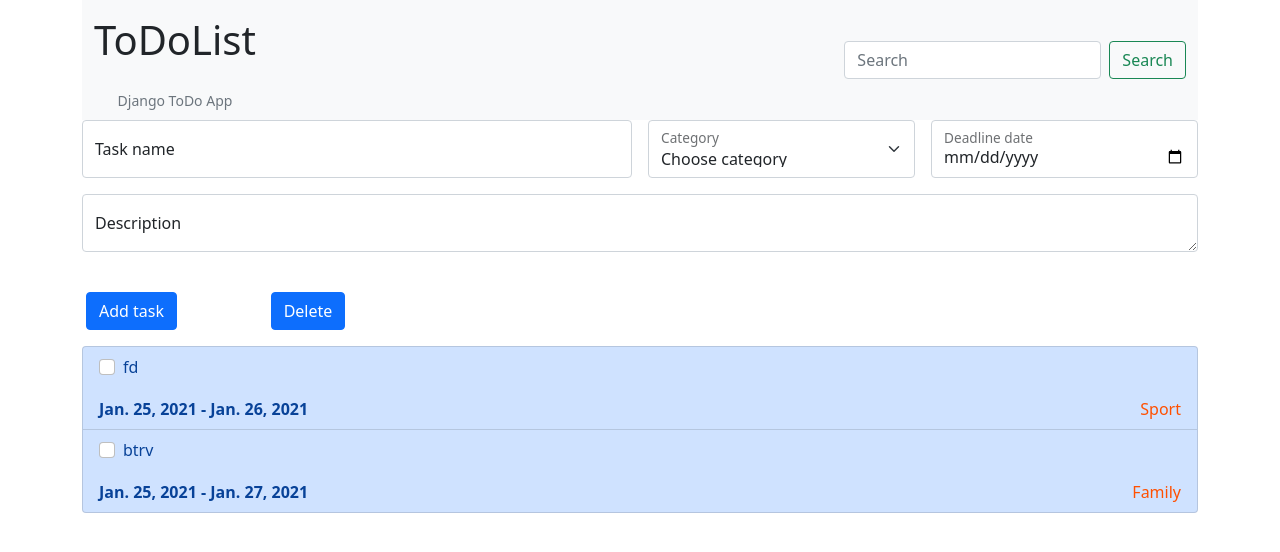
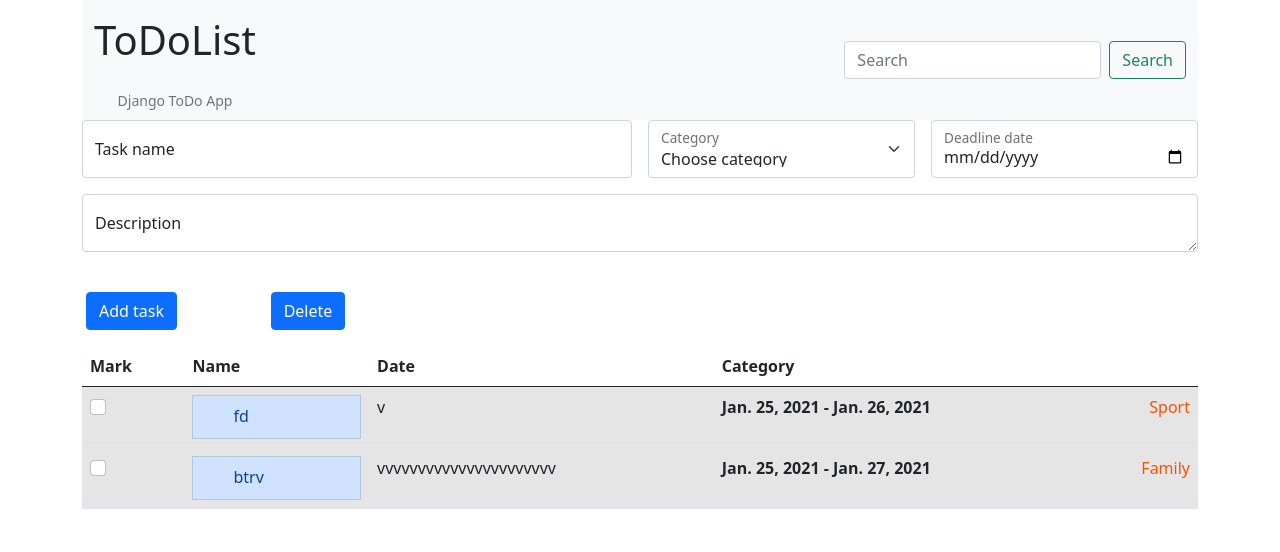
Before and after one commit to Piotr0W/djangoProject, a Django app: page / in a window 1280 px wide. Shown: the top 552 px of the page. Run offline with Django 3.2, Linux system fonts and the light colour scheme; data comes from the database, SQL or seed files in the repository; both versions use the stored data as it was after the commit.

Commit message:
Load Categories, add and delete Tasks, date base validation, trying custom error page.

```diff
--- a/ToDoList/views.py
+++ b/ToDoList/views.py
@@ -8,7 +8,7 @@ from django.db.models import DateField
 from django.forms import forms
 from django.shortcuts import render, redirect, get_object_or_404
 from django.utils.datastructures import MultiValueDictKeyError
-
+from django.template import RequestContext
 import ToDoList.models
 
 
@@ -18,17 +18,22 @@ import ToDoList.models
 def index(request):
     tasks = ToDoList.models.Task.objects.all()
     categories = ToDoList.models.Category.objects.all()
-
-
+    if not categories:
+        create_data()
+        # pass
     if request.method == "POST":
         if "taskAdd" in request.POST:
             task_name = request.POST["task_name"]
             category_name = request.POST["category_name"]
+            deadline_date = str(request.POST["deadline_date"])
 
-            try:
-                deadline_date = str(request.POST["deadline_date"])
-            except MultiValueDictKeyError:
-                deadline_date = DateField(auto_now=True)
+            # try:
+            #     deadline_date = str(request.POST["deadline_date"])
+            # except MultiValueDictKeyError:
+            #     deadline_date = DateField(auto_now=True)
+            y2, m2, d2 = [int(x) for x in deadline_date.split('-')]
+            if date(y2, m2, d2) < date.today():
+                raise forms.ValidationError(message='Deadline date cannot be in past!')
 
             description = request.POST["description"]
 
@@ -44,3 +49,14 @@ def index(request):
                 todo.delete()
 
     return render(request, "index.html", {"tasks": tasks, "categories": categories})
+
+def create_data():
+    names = ["Study", "Work", "Family", "Sport", "Personal", "Friends", "Shopping", "General", "Other", "Test"]
+    for name in range(len(names)):
+        ToDoList.models.Category.objects.create(category_name=names[name])
+
+
+# def Showcal(request):
+#     return render(request, "Index.html")
+# def handler404(request, *args, **argv):
+#     return render(request, "404.html")
--- a/djangoProject/urls.py
+++ b/djangoProject/urls.py
@@ -17,7 +17,10 @@ from django.conf.urls import url
 from django.contrib import admin
 from django.urls import path, include
 
+
 urlpatterns = [
     path('admin/', admin.site.urls),
-    url('', include('ToDoList.urls'))
+    url('', include('ToDoList.urls')),
+    #url(r'^$', Showcal, name='Home')
 ]
+#handler404 = 'ToDoList.views.handler404'
--- a/templates/index.html
+++ b/templates/index.html
@@ -76,46 +76,62 @@
 
             <div class="container">
                 <div class="list-group">
+
+                    <table class="table table-hover">
+                        <thead>
+                        <tr>
+                            <th scope="col">Mark</th>
+                            <th scope="col">Name</th>
+                            <th scope="col">Date</th>
+                            <th scope="col">Category</th>
+                        </tr>
+                        </thead>
+                        <tbody>
+
+
                         {% for todo in tasks %}
+
+                            <tr class="table-active">
+
+                                <td>
+                                    <div class="form-check">
+                                        <label class="form-check-label">
+                                            <input type="checkbox" class="form-check-input" name="checkbox"
+                                                   id="{{ todo.id }}"
+                                                   value="{{ todo.id }}">
+                                            <label class="form-check-label" for="{{ todo.id }}">
+                                            </label>
+                                        </label>
+                                    </div>
+                                </td>
+                                <td>
                                     <a class="list-group-item list-group-item-action list-group-item-primary"
                                        data-bs-toggle="collapse" href="#read_description{{ todo.id }}" role="button"
                                        aria-expanded="false" aria-controls="read_description">
                                         <div class="form-check">
-                                <input type="checkbox" class="form-check-input" name="checkbox" id="{{ todo.id }}"
-                                       value="{{ todo.id }}">
-                                <label class="form-check-label" for="{{ todo.id }}">
                                             <span class="complete-">{{ todo.task_name }}</span>
-
-
-
-
-                                    <p>{{ time_interval }}</p>
-
-
-
-
-
+                                        </div>
+                                    </a>
+                                </td>
+                                <td>
+                                    <div class="col-md-12" id="read_description{{ todo.id }}">
+                                        <label class="form-check-label" for="{{ todo.description }}">
+                                            <span class="complete-">{{ todo.description }}</span>
                                         </label>
                                     </div>
-                            <span style="float:right; color: #ff5000;"
+                                </td>
+                                <td><span style="float:right; color: #ff5000;"
                                           class="nav justify-content-center">{{ todo.category }}</span>
                                     <strong class="taskDate"><i class="fa fa-calendar"></i>{{ todo.created_at }}
                                         - {{ todo.deadline_date }}
-                            </strong>
-                            <div class="collapse" id="read_description{{ todo.id }}">
-                                <div class="card card-body">
-                                    <label class="form-check-label" for="{{ todo.description }}">
-                                        <span class="complete-">{{ todo.description }}</span>
-
-
-                                    </label>
-                                </div>
-                            </div>
-                        </a> {% endfor %}
+                                    </strong></td>
+                            </tr>
+                        {% endfor %}
+                        </tbody>
+                    </table>
                 </div>
             </div>
         </form>
-
     </div>
 
 </div>
```
Also changed, not shown: templates/404.html (added, +11 -0 lines), ToDoList/migrations/0003_auto_20210125_1117.py (added), db.sqlite3. Lines whose indentation alone changed are shown as unchanged.
